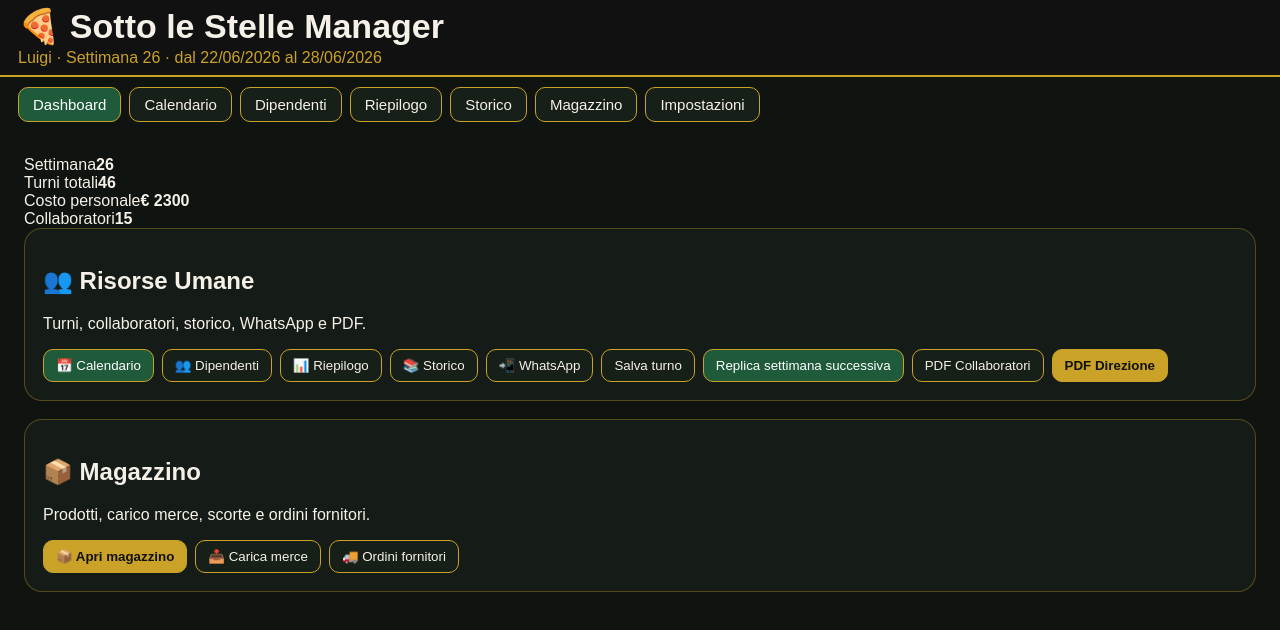
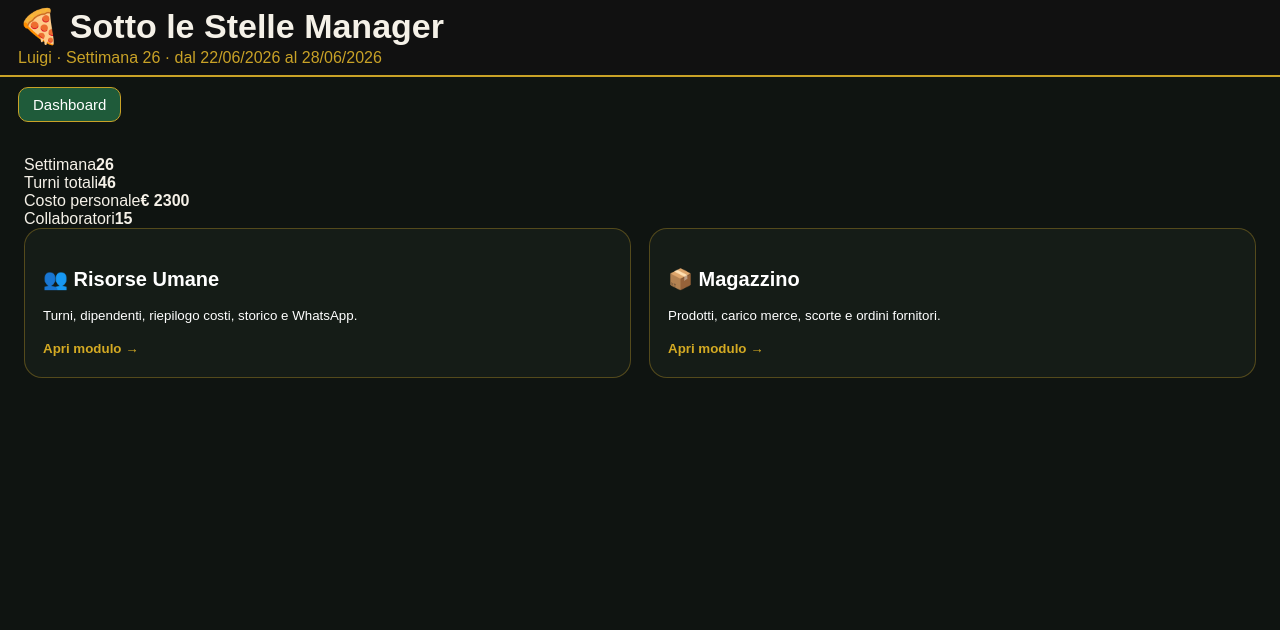
Before and after one commit to foodanddrinksrl/SottoLeStelleManager, a Next.js app: page / in a window 1280 px wide. Shown: the top 630 px of the page. Built offline with nearby package versions, Linux system fonts and the light colour scheme.

Commit message:
V5.1 dashboard moduli e menu risorse umane

```diff
--- a/app/components/Dashboard.tsx
+++ b/app/components/Dashboard.tsx
@@ -3,28 +3,12 @@ export function Dashboard({
   employeeCount,
   week,
   onOpenCalendar,
-  onOpenEmployees,
-  onOpenHistory,
-  onOpenSummary,
-  onOpenWhatsApp,
-  onSaveTurno,
-  onReplicaSettimana,
-  onPdfCollaboratori,
-  onPdfDirezione,
   onOpenMagazzino,
 }: {
   totals: any;
   employeeCount: number;
   week: number;
   onOpenCalendar: () => void;
-  onOpenEmployees: () => void;
-  onOpenHistory: () => void;
-  onOpenSummary: () => void;
-  onOpenWhatsApp: () => void;
-  onSaveTurno: () => void;
-  onReplicaSettimana: () => void;
-  onPdfCollaboratori: () => void;
-  onPdfDirezione: () => void;
   onOpenMagazzino: () => void;
 }) {
   return (
@@ -37,33 +21,17 @@ export function Dashboard({
       </div>
 
       <div className="quick-grid">
-        <div className="card module-card">
+        <button className="card module-card module-button" onClick={onOpenCalendar}>
           <h2>👥 Risorse Umane</h2>
-          <p className="muted">Turni, collaboratori, storico, WhatsApp e PDF.</p>
+          <p className="muted">Turni, dipendenti, riepilogo costi, storico e WhatsApp.</p>
+          <strong>Apri modulo →</strong>
+        </button>
 
-          <div className="actions">
-            <button className="btn green" onClick={onOpenCalendar}>📅 Calendario</button>
-            <button className="btn" onClick={onOpenEmployees}>👥 Dipendenti</button>
-            <button className="btn" onClick={onOpenSummary}>📊 Riepilogo</button>
-            <button className="btn" onClick={onOpenHistory}>📚 Storico</button>
-            <button className="btn" onClick={onOpenWhatsApp}>📲 WhatsApp</button>
-            <button className="btn light" onClick={onSaveTurno}>Salva turno</button>
-            <button className="btn green" onClick={onReplicaSettimana}>Replica settimana successiva</button>
-            <button className="btn light" onClick={onPdfCollaboratori}>PDF Collaboratori</button>
-            <button className="btn gold" onClick={onPdfDirezione}>PDF Direzione</button>
-          </div>
-        </div>
-
-        <div className="card module-card">
+        <button className="card module-card module-button" onClick={onOpenMagazzino}>
           <h2>📦 Magazzino</h2>
           <p className="muted">Prodotti, carico merce, scorte e ordini fornitori.</p>
-
-          <div className="actions">
-            <button className="btn gold" onClick={onOpenMagazzino}>📦 Apri magazzino</button>
-            <button className="btn" onClick={onOpenMagazzino}>📥 Carica merce</button>
-            <button className="btn" onClick={onOpenMagazzino}>🚚 Ordini fornitori</button>
-          </div>
-        </div>
+          <strong>Apri modulo →</strong>
+        </button>
       </div>
     </section>
   );
--- a/app/globals.css
+++ b/app/globals.css
@@ -432,4 +432,33 @@ input {
 .closed {
   padding: 6px !important;
   font-size: 12px !important;
+}.module-button {
+  color: #fff !important;
+  text-align: left;
+  cursor: pointer;
+  min-height: 150px;
 }
+
+.module-button h2,
+.module-button p,
+.module-button strong {
+  color: #fff !important;
+}
+
+.module-button strong {
+  display: block;
+  margin-top: 18px;
+  color: #d4aa23 !important;
+}
+
+.quick-grid {
+  display: grid;
+  grid-template-columns: repeat(2, minmax(260px, 1fr));
+  gap: 18px;
+}
+
+@media (max-width: 800px) {
+  .quick-grid {
+    grid-template-columns: 1fr;
+  }
+}
--- a/app/page.tsx
+++ b/app/page.tsx
@@ -145,7 +145,7 @@ export default function Page() {
       </header>
 
       <nav className="nav no-print">
-        {['dashboard', 'calendario', 'dipendenti', 'riepilogo', 'storico', 'magazzino', 'impostazioni'].map((t) => (
+        {['dashboard'].map((t) => (
           <button key={t} className={tab === t ? 'active' : ''} onClick={() => setTab(t)}>
             {t[0].toUpperCase() + t.slice(1)}
           </button>
@@ -172,6 +172,21 @@ export default function Page() {
         )}
 
 {tab === 'calendario' && (
+  <>
+    <div className="card no-print" style={{ marginBottom: 20 }}>
+      <div className="actions">
+        <button className="btn green" onClick={() => setTab('dashboard')}>⬅ Dashboard</button>
+        <button className="btn gold" onClick={() => setTab('dipendenti')}>👥 Dipendenti</button>
+        <button className="btn gold" onClick={() => setTab('riepilogo')}>📊 Riepilogo</button>
+        <button className="btn gold" onClick={() => setTab('storico')}>📚 Storico</button>
+        <button className="btn gold" onClick={() => setTab('whatsapp')}>📲 WhatsApp</button>
+        <button className="btn gold" onClick={saveTurno}>💾 Salva turno</button>
+        <button className="btn green" onClick={replicaSettimanaSuccessiva}>🔁 Replica settimana</button>
+        <button className="btn gold" onClick={() => exportPdf('collaboratori')}>PDF Collaboratori</button>
+        <button className="btn gold" onClick={() => exportPdf('direzione')}>PDF Direzione</button>
+      </div>
+    </div>
+
     <CalendarSection
       weekInfo={weekInfo}
       employees={employees}
@@ -185,6 +200,7 @@ export default function Page() {
       updateSelect={updateSelect}
       removeSelect={removeSelect}
     />
+  </>
 )}
 
         {tab === 'dipendenti' && <EmployeesSection employees={employees} setEmployees={setEmployees} />}
```
Lines whose indentation alone changed are shown as unchanged.
